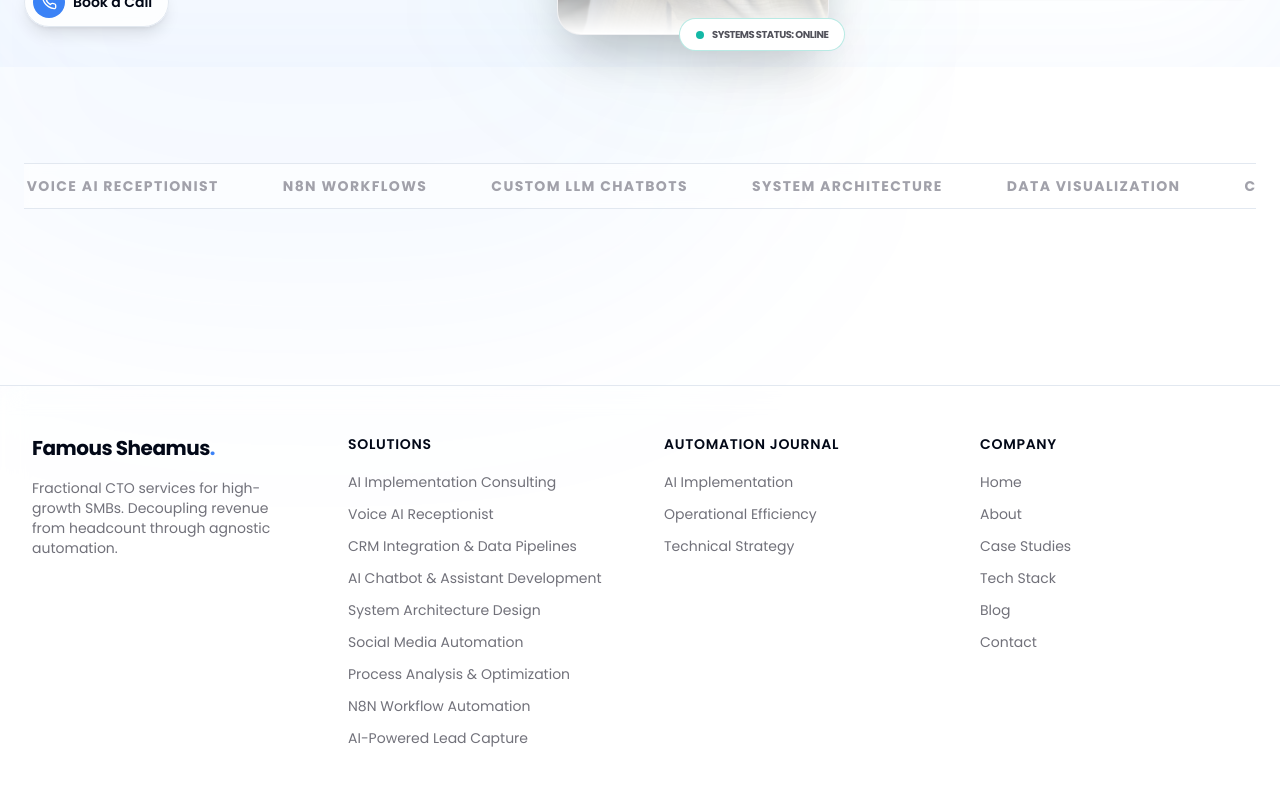
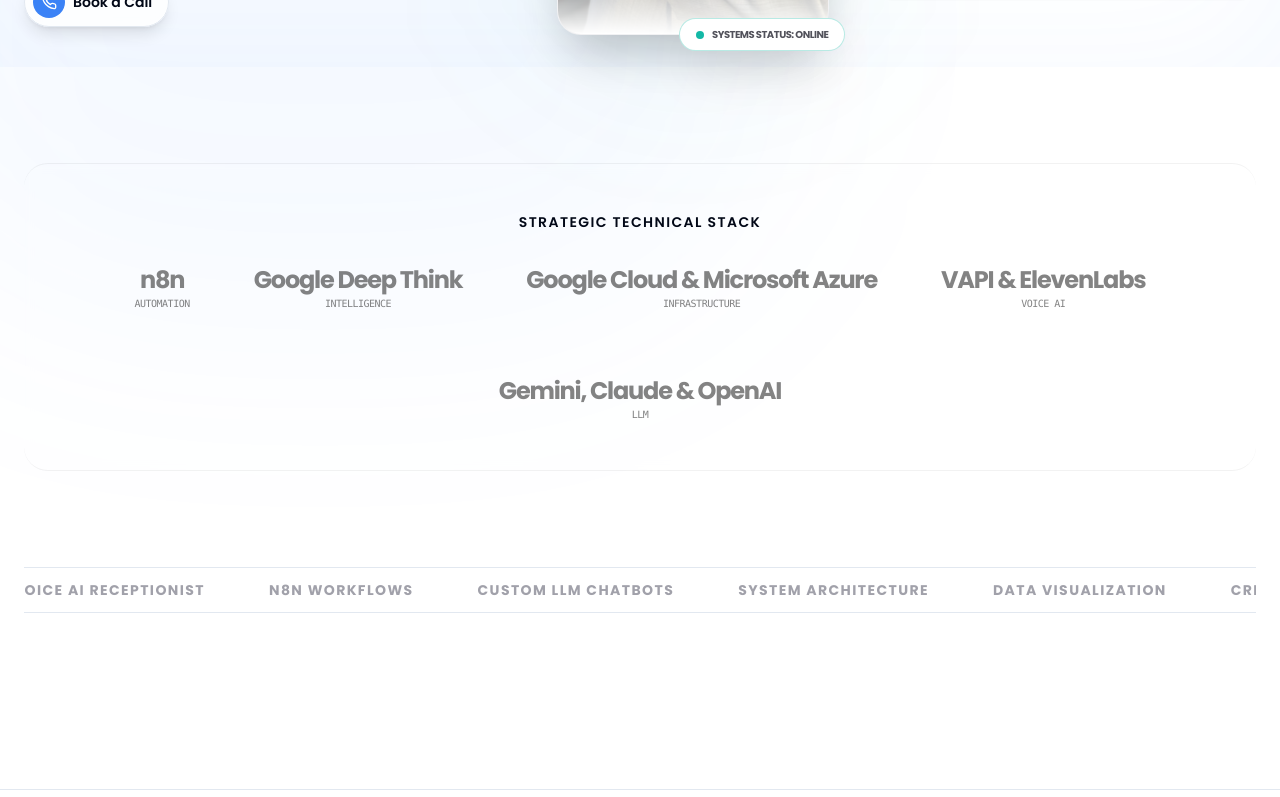
Before and after one commit to famousshea/famous-sheamus-website, a Next.js app: page / in a window 1280 px wide. Shown: the part 733-1530 px from the top of the page. Built offline with nearby package versions, Linux system fonts and the light colour scheme.

Commit message:
feat: implement TrustStack component and add SEO metadata and schema to blog pages

```diff
--- a/src/app/about/page.tsx
+++ b/src/app/about/page.tsx
@@ -2,6 +2,7 @@ import React from "react";
 import { TopNav } from "@/components/TopNav";
 import { ContactBadge } from "@/components/ContactBadge";
 import AboutCarousel from "@/components/AboutCarousel";
+import { TrustStack } from "@/components/TrustStack";
 
 export default function AboutPage() {
   return (
@@ -88,6 +89,11 @@ export default function AboutPage() {
           </div>
         </section>
 
+        {/* Global Trust Stack */}
+        <section className="mt-24">
+          <TrustStack />
+        </section>
+
       </div>
     </main>
   );
--- a/src/app/blog/[slug]/page.tsx
+++ b/src/app/blog/[slug]/page.tsx
@@ -17,6 +17,33 @@ export async function generateStaticParams() {
   }));
 }
 
+export async function generateMetadata({ params }: BlogPageProps) {
+  const blog = blogs.find((blog) => blog.slug.split("/").pop() === params.slug);
+  if (!blog) return {};
+
+  return {
+    title: blog.title,
+    description: blog.description,
+    openGraph: {
+      title: blog.title,
+      description: blog.description,
+      type: "article",
+      publishedTime: blog.date,
+      authors: ["Sheamus"],
+      images: [
+        {
+          url: `https://famoussheamus.com/images/og-main.png`, // Fallback or dynamic image if available
+        },
+      ],
+    },
+    twitter: {
+      card: "summary_large_image",
+      title: blog.title,
+      description: blog.description,
+    },
+  };
+}
+
 export default function BlogPage({ params }: BlogPageProps) {
   // Find the blog using the slug
   const blog = blogs.find((blog) => blog.slug.split("/").pop() === params.slug);
@@ -25,8 +52,38 @@ export default function BlogPage({ params }: BlogPageProps) {
     notFound();
   }
 
+  // Generate Article and FAQ Schema
+  const articleSchema = {
+    "@context": "https://schema.org",
+    "@type": "BlogPosting",
+    "headline": blog.title,
+    "description": blog.description,
+    "datePublished": blog.date,
+    "author": {
+      "@type": "Person",
+      "name": "Sheamus",
+      "url": "https://famoussheamus.com/about"
+    },
+    "publisher": {
+      "@type": "Organization",
+      "name": "Famous Sheamus Consulting",
+      "logo": {
+        "@type": "ImageObject",
+        "url": "https://famoussheamus.com/images/logo-blue-wash.png"
+      }
+    },
+    "mainEntityOfPage": {
+      "@type": "WebPage",
+      "@id": `https://famoussheamus.com${blog.permalink}`
+    }
+  };
+
   return (
     <main className="min-h-screen pt-32 pb-48 px-4 overflow-hidden relative">
+      <script
+        type="application/ld+json"
+        dangerouslySetInnerHTML={{ __html: JSON.stringify(articleSchema) }}
+      />
       <TopNav />
       <ContactBadge />
       <article className="max-w-3xl mx-auto animate-in fade-in slide-in-from-bottom-8 duration-700">
--- a/src/app/page.tsx
+++ b/src/app/page.tsx
@@ -4,6 +4,7 @@ import { ServiceFeed } from "@/components/ServiceFeed";
 import { RollingMarquee } from "@/components/RollingMarquee";
 import { TopNav } from "@/components/TopNav";
 import { ContactBadge } from "@/components/ContactBadge";
+import { TrustStack } from "@/components/TrustStack";
 
 const jsonLd = {
   "@context": "https://schema.org",
@@ -50,8 +51,9 @@ export default function Home() {
 
         </div>
 
-        {/* Rolling Marquee (Bottom) */}
+        {/* Global Trust & Marquee */}
         <section className="mt-24 lg:mt-32">
+          <TrustStack />
           <RollingMarquee />
         </section>
       </div>
--- a/src/app/services/page.tsx
+++ b/src/app/services/page.tsx
@@ -5,6 +5,7 @@ import { services } from "#site/content";
 import Link from "next/link";
 import { ArrowRight } from "lucide-react";
 import * as LucideIcons from "lucide-react";
+import { TrustStack } from "@/components/TrustStack";
 
 export default function ServicesPage() {
   // Sort by defined order
@@ -63,6 +64,11 @@ export default function ServicesPage() {
             <ServiceCard key={service.slug} service={service} isFeatured={false} />
           ))}
         </section>
+
+        {/* Global Trust Stack */}
+        <section className="mt-24">
+          <TrustStack />
+        </section>
       </div>
     </main>
   );
--- /dev/null
+++ b/src/components/TrustStack.tsx
@@ -0,0 +1,31 @@
+export const TrustStack = () => {
+  const partners = [
+    { name: "n8n", category: "Automation" },
+    { name: "Google Deep Think", category: "Intelligence" },
+    { name: "Google Cloud & Microsoft Azure", category: "Infrastructure" },
+    { name: "VAPI & ElevenLabs", category: "Voice AI" },
+    { name: "Gemini, Claude & OpenAI", category: "LLM" },
+  ];
+
+  return (
+    <div className="py-12 border-y border-black/5 dark:border-white/5 bg-white/5 backdrop-blur-sm rounded-3xl mb-24">
+      <div className="text-center mb-8">
+        <h3 className="text-sm font-semibold uppercase tracking-widest text-primary/60">
+          Strategic Technical Stack
+        </h3>
+      </div>
+      <div className="flex flex-wrap justify-center gap-8 md:gap-16 opacity-50 grayscale hover:grayscale-0 transition-all duration-500">
+        {partners.map((partner) => (
+          <div key={partner.name} className="flex flex-col items-center">
+            <span className="text-xl md:text-2xl font-bold tracking-tighter text-foreground">
+              {partner.name}
+            </span>
+            <span className="text-[10px] uppercase tracking-tighter text-foreground/40 font-mono">
+              {partner.category}
+            </span>
+          </div>
+        ))}
+      </div>
+    </div>
+  );
+};
```
